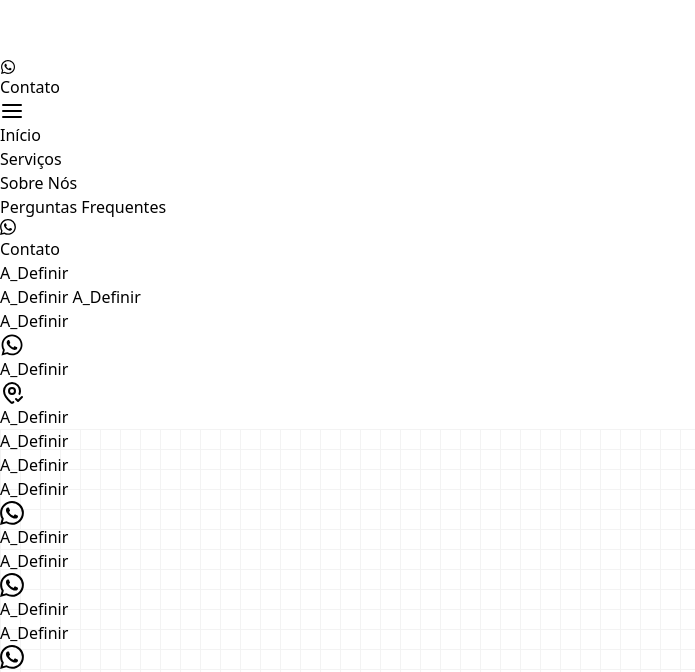
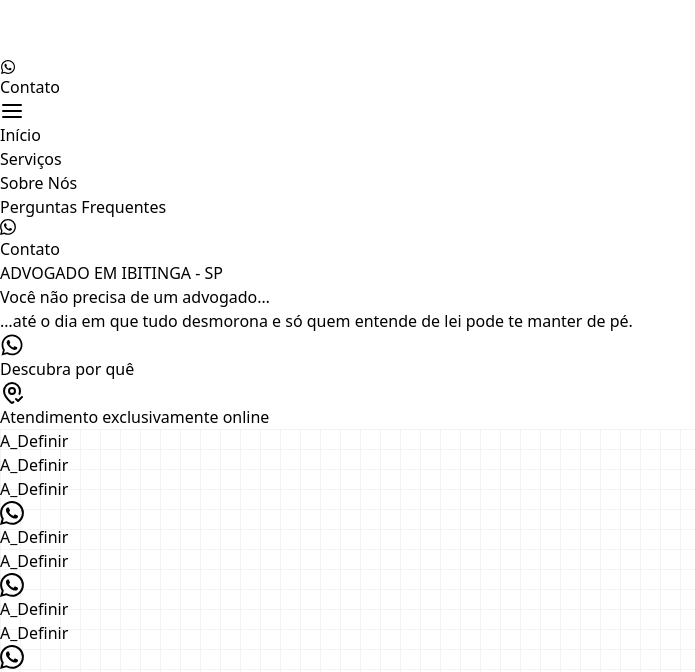
Before and after one commit to EdisonMatos/LP-Andre-Andrade, a React (Vite) app: page / in a window 1280 px wide. Shown: the part 128-800 px from the top of the page, without its empty margins (0-695 px from the left). Built offline with nearby package versions, Linux system fonts and the light colour scheme; a web font is replaced by a local one.

Commit message:
fix: Hero

```diff
--- a/src/content/content.jsx
+++ b/src/content/content.jsx
@@ -123,20 +123,21 @@ const content = {
       ctaButtonTextResponsive: "Contato",
     },
     hero: {
-      miniTag: "A_Definir",
+      miniTag: "ADVOGADO EM IBITINGA - SP",
       title: (
         <h1 className="mb-[16px]">
-          A_Definir
-          <span className="text-primary"> A_Definir</span>
+          Você não precisa de
+          <span className="text-primary"> um advogado…</span>
         </h1>
       ),
-      subtitle: "A_Definir",
+      subtitle:
+        "…até o dia em que tudo desmorona e só quem entende de lei pode te manter de pé.",
       heroImgPhone: heroImgPhone, // img da pessoa mobile
       heroDesktop: heroImgDesktop, //bg com foto da pessoa
       heroImg: bgHeroImg, //fundo da Hero
       heroDefaultImage: heroDefaultImg, //imagem da heroDefault Mobile
       backgroundPerson: backgroundPersonMobile,
-      ctaButtonText: "A_Definir",
+      ctaButtonText: "Descubra por quê",
       obsHero: {
         icon: (
           <svg
@@ -156,7 +157,7 @@ const content = {
             <path d="m16 18 2 2 4-4" />
           </svg>
         ),
-        text: "A_Definir",
+        text: "Atendimento exclusivamente online",
       },
       ctaButtonAriaLabel:
         "Botão para chamada de ação para contato pelo whatsapp",
```
